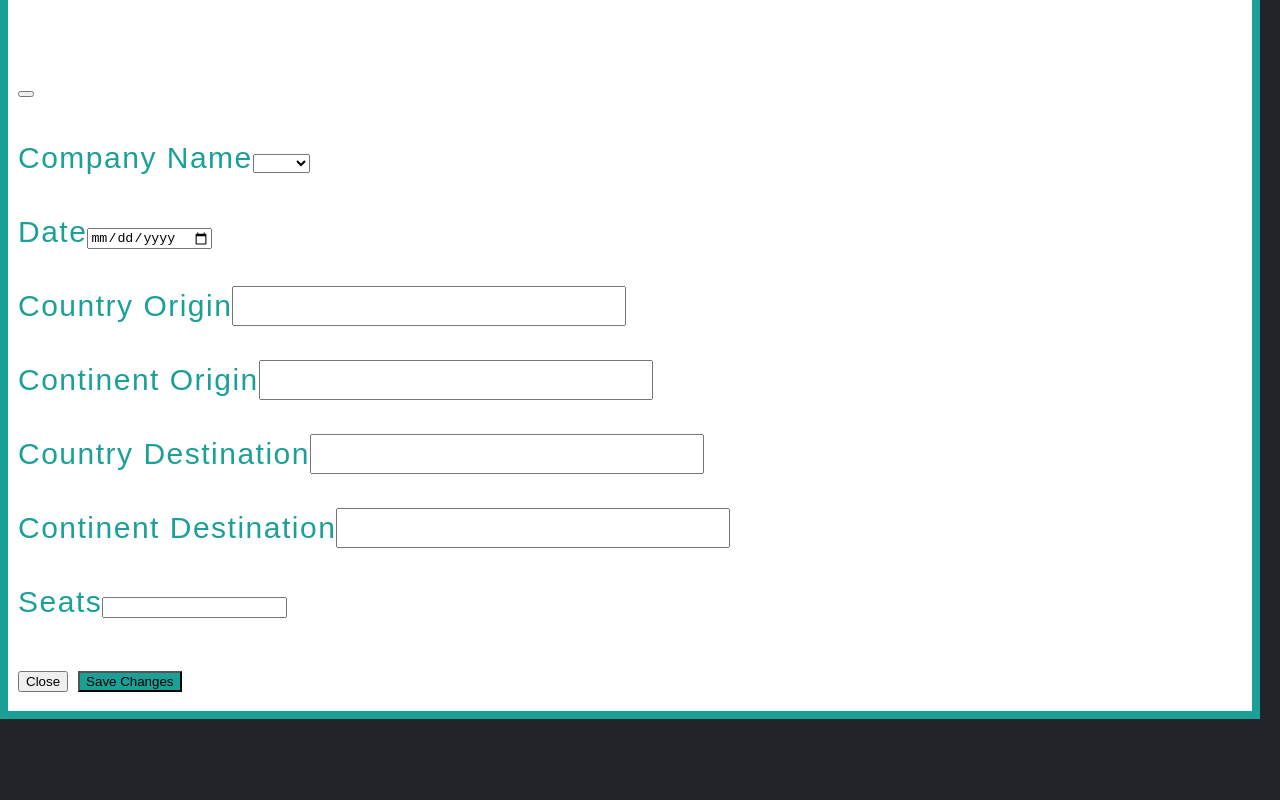
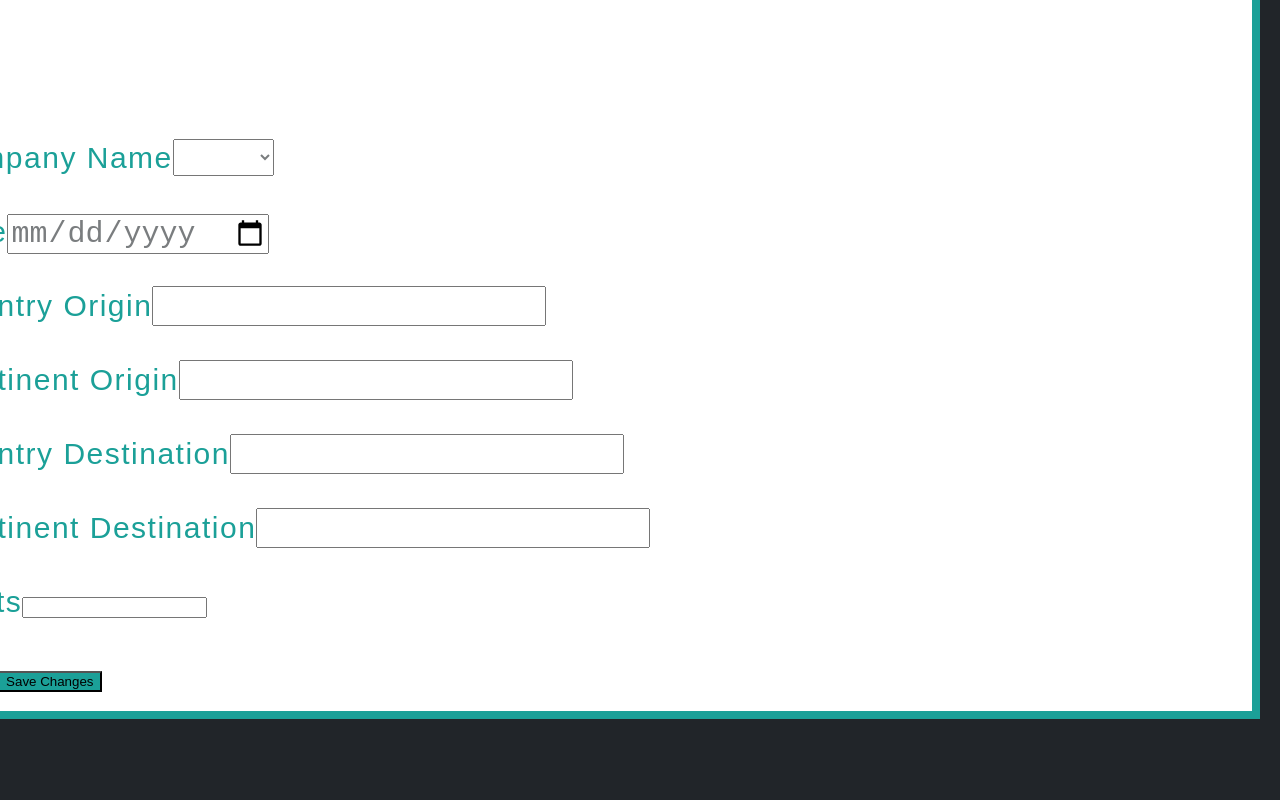
Before and after one commit to MWC-2022-Final-hackathon-team-2/mwc-back, a React (Create React App) app in the folder nuwe-front/: page / in a window 1280 px wide. Shown: the part 1200-2000 px from the top of the page. Built offline with nearby package versions, Linux system fonts and the light colour scheme; the HTML template or start-up script is replaced by a standard one.

Commit message:
flight details

```diff
--- a/nuwe-front/src/App.css
+++ b/nuwe-front/src/App.css
@@ -81,7 +81,12 @@ h2 {
 label {
   font-size: 30px;
 }
+select,
 input[type="text"] {
+  font-size: 30px;
+  color: hsla(210, 11%, 15%, 0.6);
+}
+input[type="date"] {
   font-size: 30px;
   color: hsla(210, 11%, 15%, 0.6);
 }
@@ -94,6 +99,7 @@ input[type="text"] {
   color: #1ba098;
   padding: 10px;
   min-width: 40vw;
+  margin-left: -80px;
 }
 .grid {
   display: grid;
--- a/nuwe-front/src/components/mainBtns/FlightDetails/FlightDetails.js
+++ b/nuwe-front/src/components/mainBtns/FlightDetails/FlightDetails.js
@@ -51,21 +51,33 @@ const FlightDetails = () => {
                     <input type="date" id="date" className="form-control" />
                   </div>
                 </div>
-                <div className="form-outline ">
+                <div className="row">
+                  <div className="form-outline col">
                     <label className="form-label">Country Origin</label>
                     <input type="text" id="CountryO" className="form-control" />
                   </div>
-                <div className="form-outline ">
+                  <div className="form-outline col ">
                     <label className="form-label">Continent Origin</label>
-                  <input type="text" id="ContinentO" className="form-control" />
+                    <input
+                      type="text"
+                      id="ContinentO"
+                      className="form-control"
+                    />
                   </div>
-                <div className="form-outline ">
+                </div>
+                <div className="row">
+                  <div className="form-outline col ">
                     <label className="form-label">Country Destination</label>
                     <input type="text" id="CountryD" className="form-control" />
                   </div>
-                <div className="form-outline ">
+                  <div className="form-outline col">
                     <label className="form-label">Continent Destination</label>
-                  <input type="text" id="ContinentD" className="form-control" />
+                    <input
+                      type="text"
+                      id="ContinentD"
+                      className="form-control"
+                    />
+                  </div>
                 </div>
                 <div className="form-outline ">
                   <label className="form-label">Seats</label>
```
Lines whose indentation alone changed are shown as unchanged.
